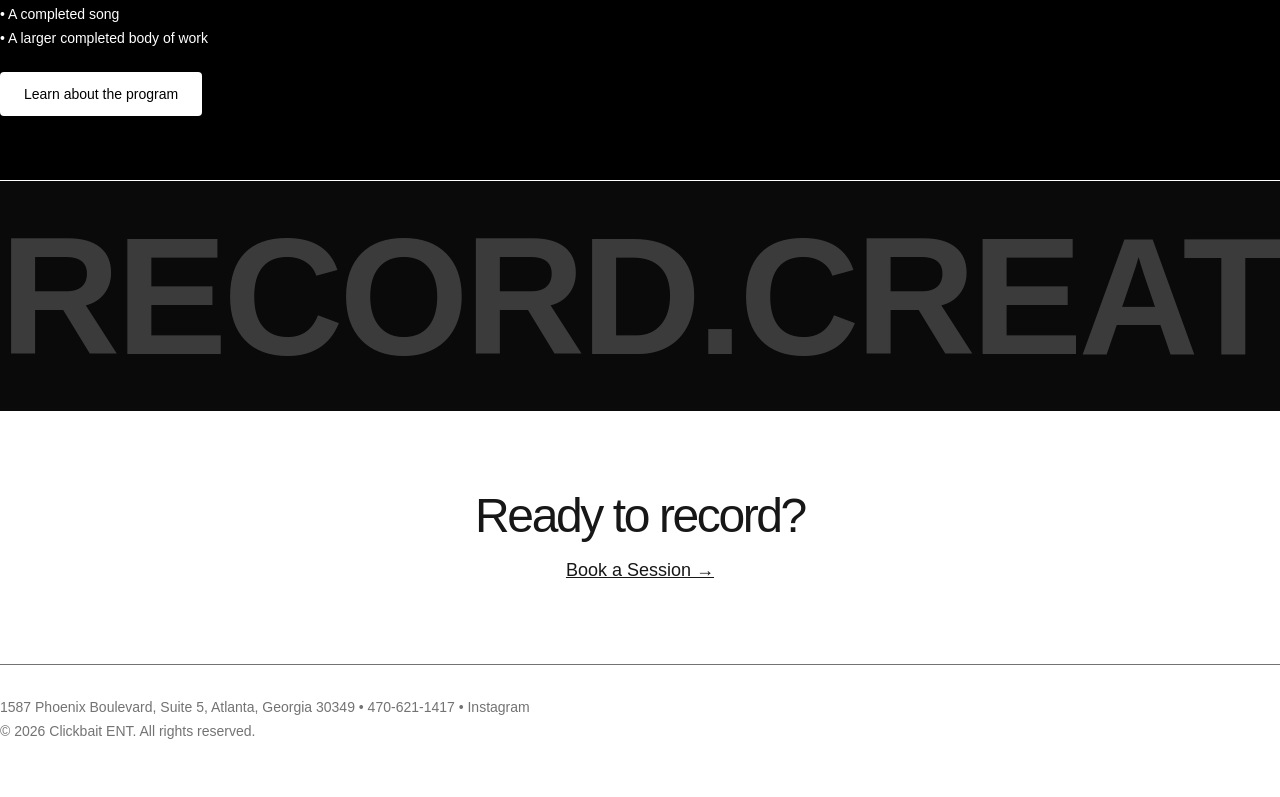
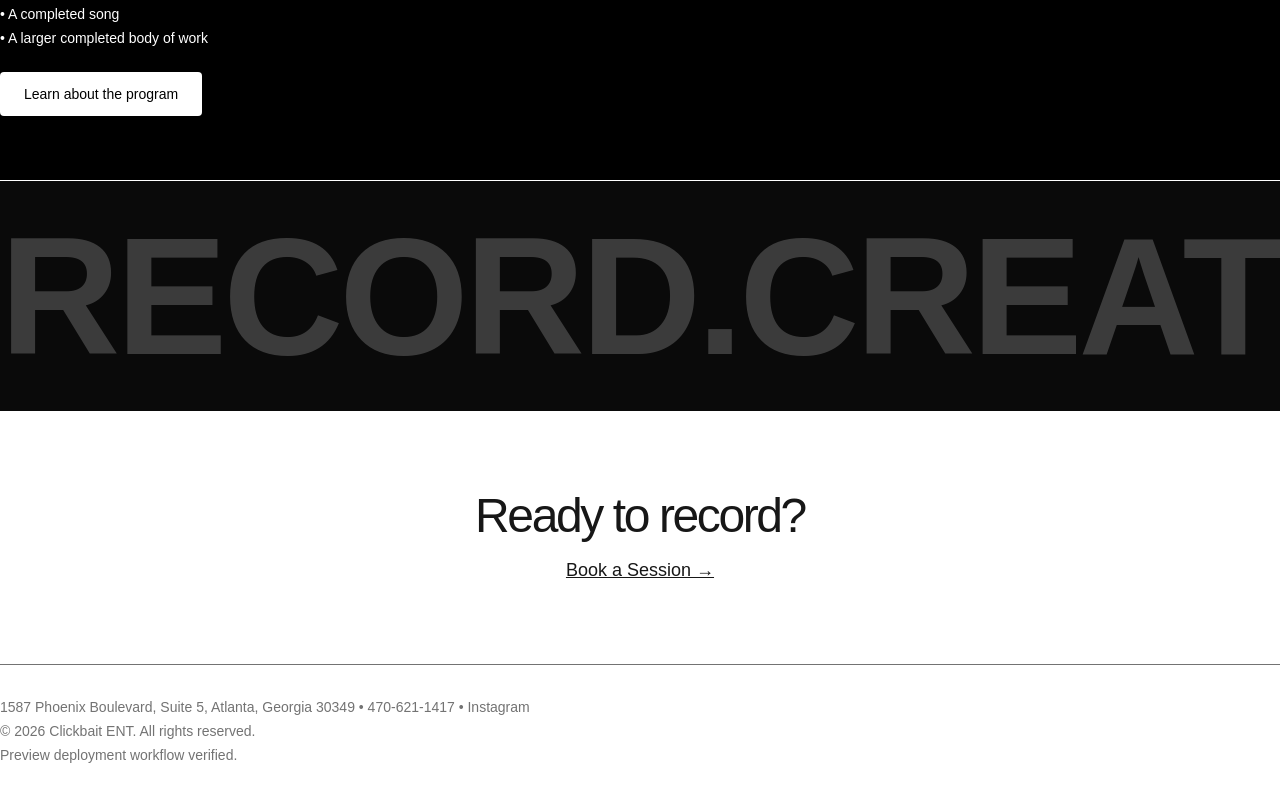
Before and after one commit to soundsbyswagg/clickbait-studios-web, a Next.js app: page / in a window 1280 px wide. Shown: the part 1927-2724 px from the top of the page. Before the commit the page ends 2700 px from the top, so only its background shows below. Built offline with nearby package versions, Linux system fonts and the light colour scheme.

Commit message:
chore: verify automatic Vercel preview deployment

```diff
--- a/app/layout.tsx
+++ b/app/layout.tsx
@@ -49,6 +49,7 @@ export default function RootLayout({
           <div className="container">
             <p>{siteConfig.address} • {siteConfig.links.phone} • <a href={siteConfig.links.instagram} className="hover:underline">Instagram</a></p>
             <p className="mt-1">© {new Date().getFullYear()} Clickbait ENT. All rights reserved.</p>
+            <p className="mt-1">Preview deployment workflow verified.</p>
           </div>
         </footer>
       </body>
```
